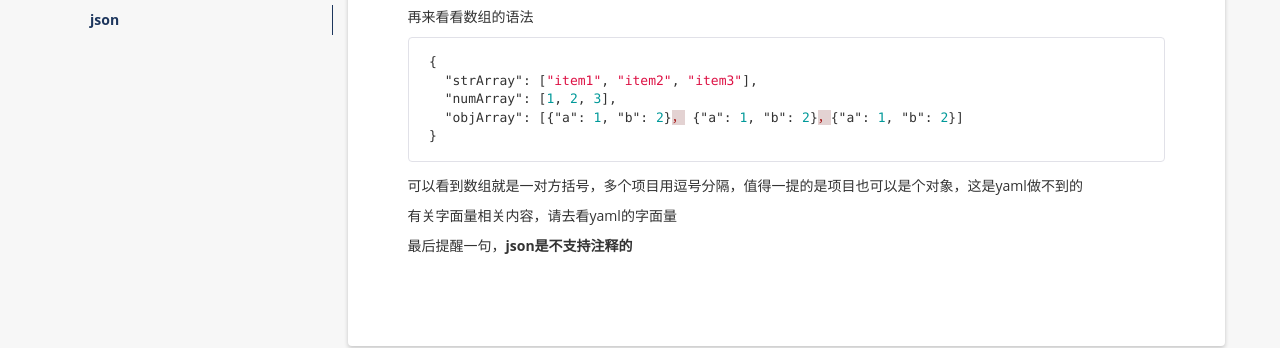
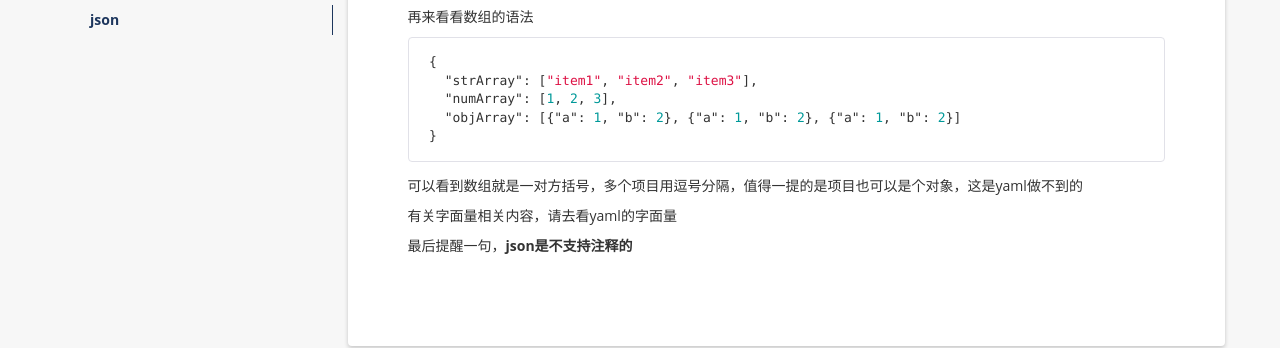
Before and after one commit to kljzndx/My-Blog, a Jekyll site: the page built from _posts/2020-08-20-常见数据格式文件简介 xml, yaml, json.md, in a window 1280 px wide and 900 px high, scrolled down 4737 px. Shown: the part 242-590 px from the top of the window. Built offline with Jekyll 4.4.1, drawn with Linux system fonts in a browser that asks for light colours; nearby versions of some CDN libraries; comment, search, counter and statistics services are not loaded.

Commit message:
fixed bugs

````diff
--- a/_posts/2020-08-20-常见数据格式文件简介 xml, yaml, json.md
+++ b/_posts/2020-08-20-常见数据格式文件简介 xml, yaml, json.md
@@ -253,7 +253,7 @@ key: value    # 注释内容
 {
   "strArray": ["item1", "item2", "item3"],
   "numArray": [1, 2, 3],
-  "objArray": [{"a": 1, "b": 2}， {"a": 1, "b": 2}，{"a": 1, "b": 2}]
+  "objArray": [{"a": 1, "b": 2}, {"a": 1, "b": 2}, {"a": 1, "b": 2}]
 }
 ```
 
````
